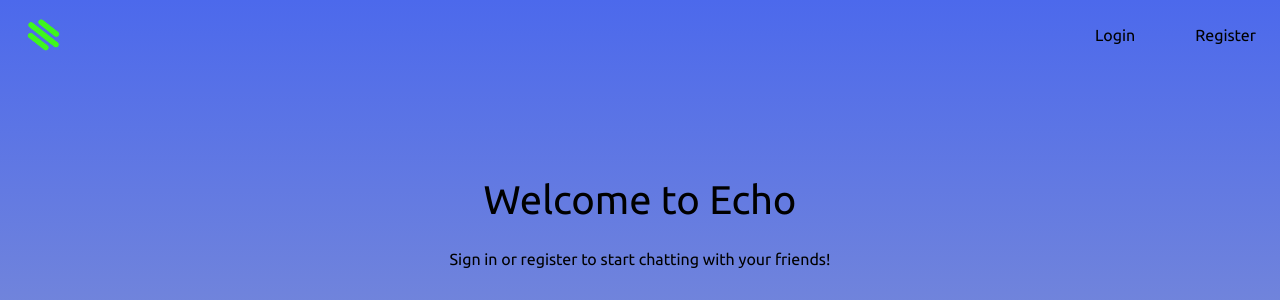
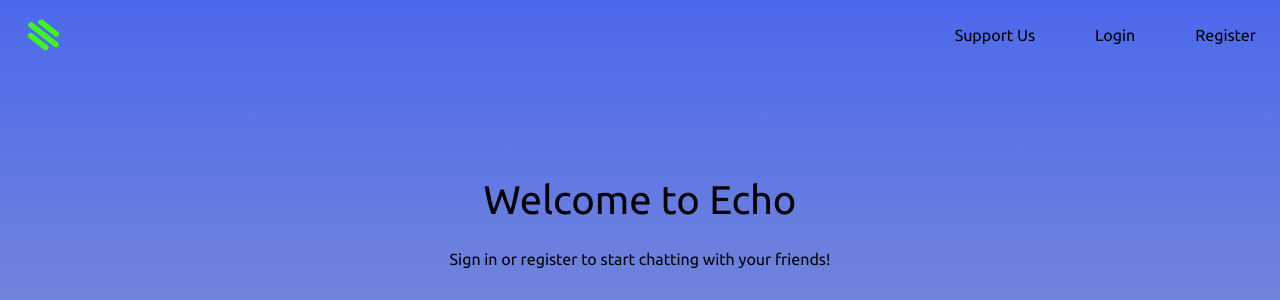
Before and after one commit to InactiveGaming13/echo-frontend, a Flask app: page / in a window 1280 px wide. Shown: the top 300 px of the page. Run offline with Flask 3, Linux system fonts and the light colour scheme.

Commit message:
Added a logout and support us page

```diff
--- a/templates/_base.html
+++ b/templates/_base.html
@@ -17,12 +17,14 @@
     <nav class="navbar">
         <a class="navbarBrand" href="{{ url_for("index") }}"><img src="{{ url_for("static", filename="img/Echo.png") }}"></a>
         <ul class="navbarMenu">
+            <li class="navbarItem"><a class="navbarLink" href="https://ko-fi.com/disbroad">Support Us</a></li>
             {% if account is undefined  %}
                 <li class="navbarItem"><a class="navbarLink" href="{{ url_for("login") }}">Login</a></li>
                 <li class="navbarItem"><a class="navbarLink" href="{{ url_for("register") }}">Register</a></li>
             {% else %}
                 <li class="navbarItem"><a class="navbarLink" href="{{ url_for("appPage") }}">App</a></li>
                 <li class="navbarItem"><a class="navbarLink" href="{{ url_for("account") }}">Account</a></li>
+                <li class="navbarItem"><a class="navbarLink" href="{{ url_for("logout") }}">Log Out</a></li>
             {% endif %}
         </ul>
         <div class="navbarHamburger">
```
